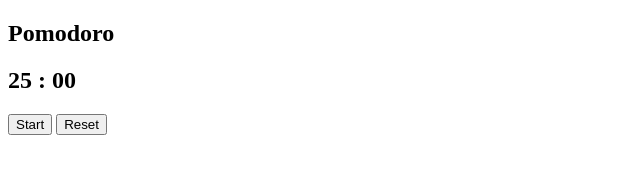
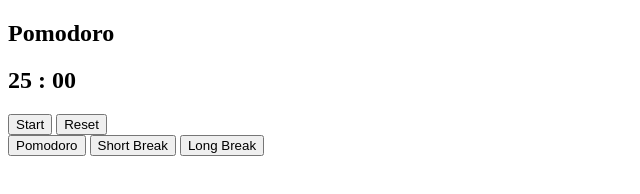
Before and after one commit to BenCoyne/PomodoroTimer, a plain HTML site: page index.html in a window 1280 px wide. Shown: the whole page, without its empty margins (0-640 px from the left). Drawn offline with Linux system fonts and the light colour scheme.

Commit message:
adding other time mode functionality buttons

```diff
--- a/index.html
+++ b/index.html
@@ -10,8 +10,16 @@
 		<div id="time-display">
 			<h2 id="title">Pomodoro</h2>
 			<h2 id="countdown">25 : 00</h2>
-			<button id="start-stop">Start</button>
-			<button id="reset">Reset</button>
+			<div id="row1-buttons">
+				<button id="start-stop">Start</button>
+				<button id="reset">Reset</button>
+			</div>
+			<div id="gap"></div>
+			<div id="row2-buttons">
+				<button class="time-buttons" id="pomodoro">Pomodoro</button>
+				<button class="time-buttons" id="short-break">Short Break</button>
+				<button class="time-buttons" id="long-break">Long Break</button>
+			</div>
 		</div>
 		<script src="index.js"></script>
 	</body>
```
